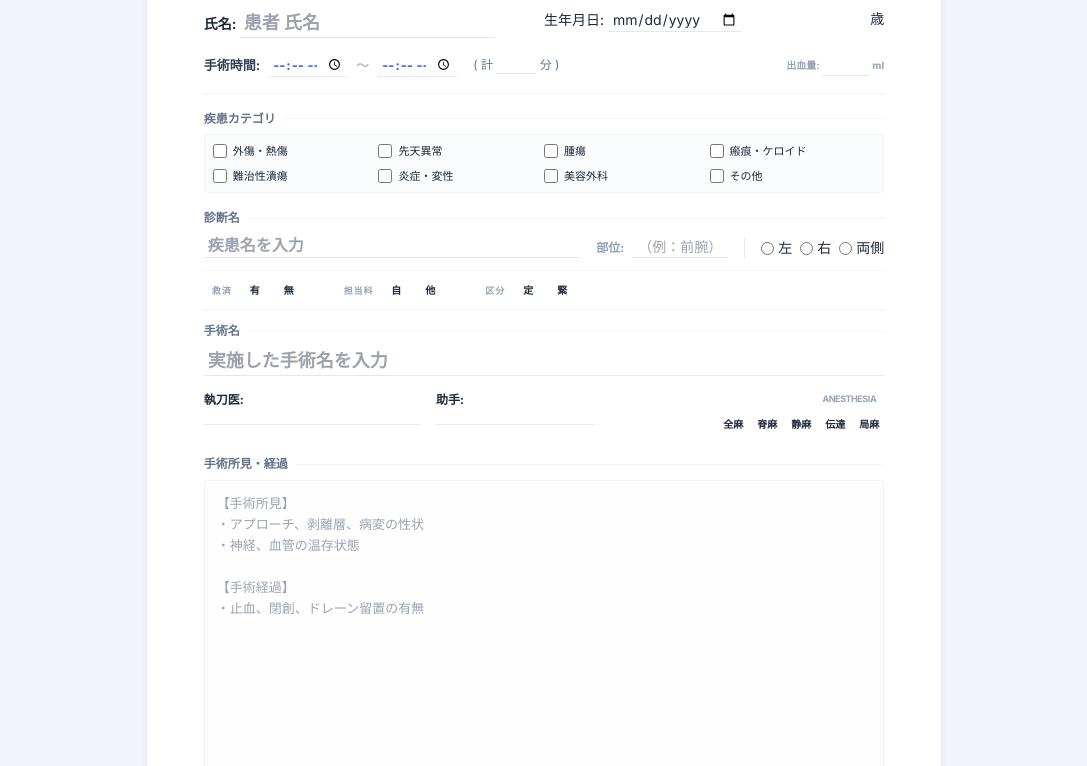
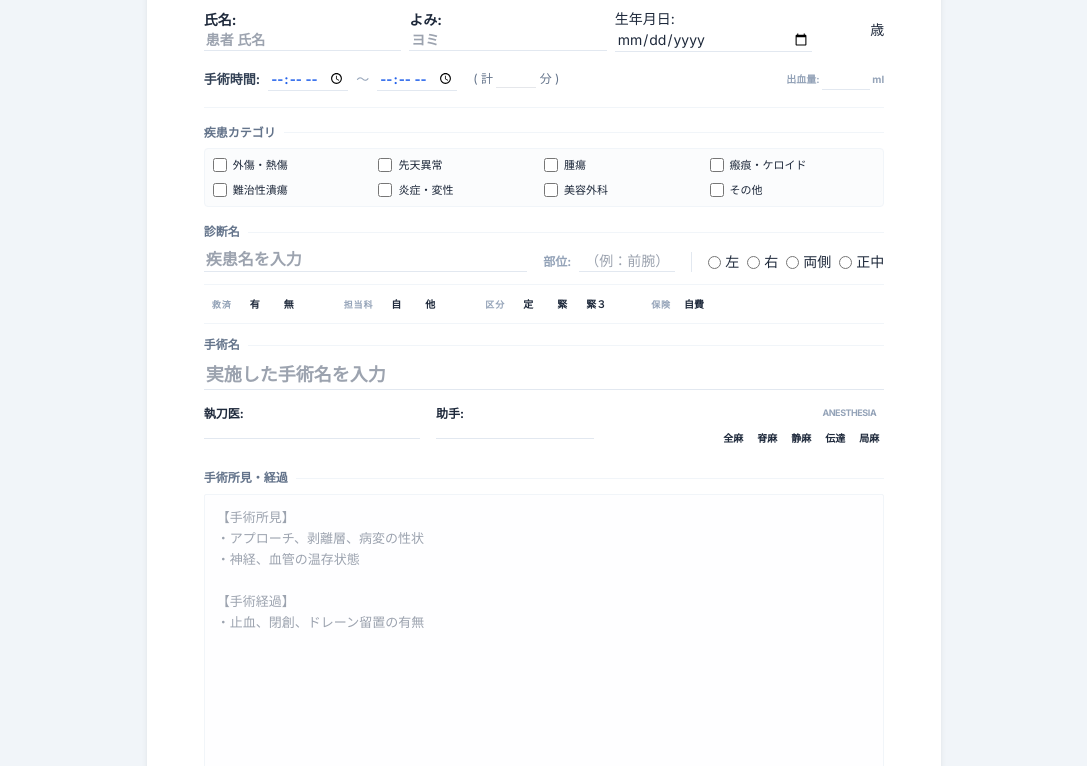
Before and after one commit to prs-kgu/operation-record, a website built with Vite: page index.html in a window 1280 px wide. Shown: the part 281-1047 px from the top of the page, without its empty margins (96-1183 px from the left). Built offline with nearby package versions, Linux system fonts and the light colour scheme.

Commit message:
自費等の要望を一部反映

```diff
--- a/index.html
+++ b/index.html
@@ -80,7 +80,7 @@
             border: none;
             border-bottom: 1px solid #e2e8f0;
             outline: none;
-            padding: 0 4px;
+            padding: 0 2px;
             background: transparent;
         }
 
@@ -212,9 +212,12 @@
             <div class="col-span-4 text-right">
                 区分: <label class="mx-2"><input type="radio" name="type"> 入院</label><label class="mx-2"><input type="radio" name="type"> 外来</label>
             </div>
-            <div class="col-span-6 font-bold">氏名: <input type="text" id="patientName" class="input-underlined w-3/4 text-lg" placeholder="患者 氏名"></div>
-            <div class="col-span-4">生年月日: <input type="date" id="birthDate" class="input-underlined" onchange="calculateAge()"></div>
-            <div class="col-span-2 text-right"><input type="text" id="ageResult" class="w-8 text-right font-bold" readonly> 歳</div>
+            <div class="col-span-12 flex items-center gap-2">
+                <div class="font-bold flex-1">氏名: <input type="text" id="patientName" class="input-underlined w-full" placeholder="患者 氏名"></div>
+                <div class="font-bold flex-1">よみ: <input type="text" class="input-underlined w-full" placeholder="ヨミ"></div>
+                <div class="flex-1">生年月日: <input type="date" id="birthDate" class="input-underlined w-full" onchange="calculateAge()"></div>
+                <div class="w-16 text-right"><input type="text" id="ageResult" class="w-8 text-right font-bold" readonly> 歳</div>
+            </div>
 
             <!-- 時間セクション -->
             <div class="col-span-12 flex items-center justify-between mt-1 text-[13px]">
@@ -261,6 +264,7 @@
                         <label class="flex items-center gap-1 cursor-pointer"><input type="radio" name="side" class="accent-slate-800"> 左</label>
                         <label class="flex items-center gap-1 cursor-pointer"><input type="radio" name="side" class="accent-slate-800"> 右</label>
                         <label class="flex items-center gap-1 cursor-pointer"><input type="radio" name="side" class="accent-slate-800"> 両側</label>
+                        <label class="flex items-center gap-1 cursor-pointer"><input type="radio" name="side" class="accent-slate-800"> 正中</label>
                     </div>
                 </div>
             </div>
@@ -286,7 +290,12 @@
                     <div class="select-group">
                         <label class="select-item"><input type="radio" name="urgency" class="select-input"><div class="select-circle"></div><span>定</span></label>
                         <label class="select-item"><input type="radio" name="urgency" class="select-input"><div class="select-circle"></div><span>緊</span></label>
+                        <label class="select-item"><input type="radio" name="urgency" class="select-input"><div class="select-circle"></div><span>緊３</span></label>
                     </div>
+                </div>
+                <div class="flex items-center gap-2">
+                    <span class="text-[9px] font-bold text-slate-400 uppercase tracking-widest">保険</span>
+                    <label class="select-item"><input type="checkbox" class="select-input"><div class="select-circle"></div><span>自費</span></label>
                 </div>
             </div>
 
```
